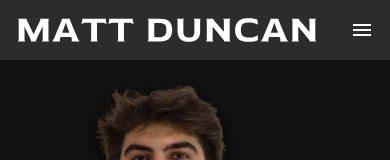
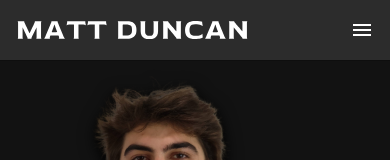
Before and after one commit to duncanmatt/portfolio_vite, a React (Vite) app: page / in a window 390 px wide. Shown: the top 160 px of the page. Built offline with nearby package versions, Linux system fonts and the light colour scheme; a web font is replaced by a local one.

Commit message:
shrunk mobile header logo

```diff
--- a/src/index.css
+++ b/src/index.css
@@ -124,10 +124,9 @@ h2 {
 }
 
 .mobileHeaderName {
-	flex: 1;
+	flex-basis: 65%;
 	display: block;
 	position: relative;
-	padding-inline: 0 2rem;
 }
 
 .mobileHeaderName > h1 {
```
